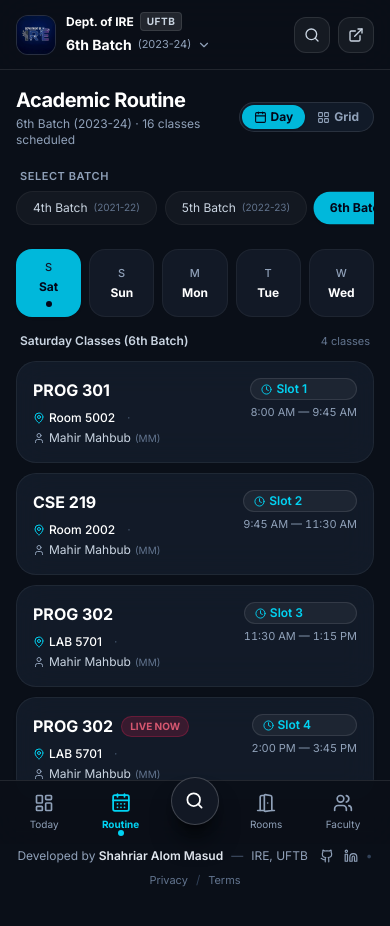
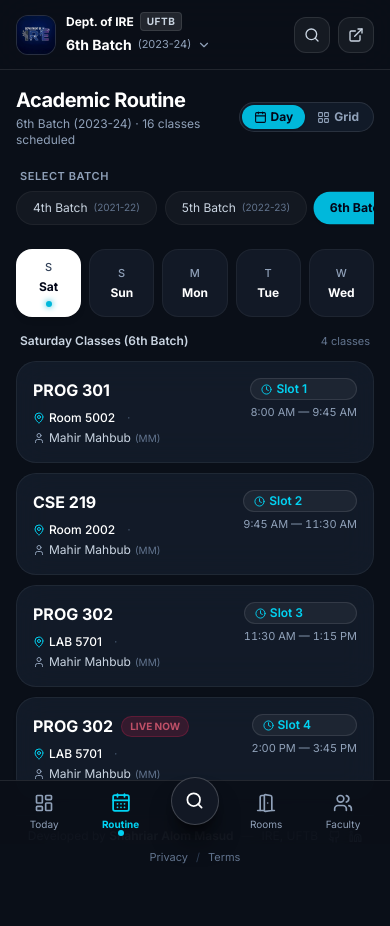
Before and after one commit to Masud744/department-routine, a React (Vite) app: page /routines in a window 390 px wide. Shown: the top 926 px of the page. Built offline with nearby package versions, Linux system fonts and the light colour scheme.

Commit message:
style(ui): tighten footer spacing, make active day pill white with cyan dot, and set Today text to white

```diff
--- a/src/components/layout/Footer.tsx
+++ b/src/components/layout/Footer.tsx
@@ -43,8 +43,9 @@ export function Footer() {
 
   return (
     <>
-      <footer className="mt-8 pt-4 pb-4 border-t border-white/5 text-center text-xs text-slate-500">
-        <div className="flex items-center justify-center gap-2 flex-wrap text-slate-400">
+      <footer className="mt-4 pt-3 pb-1 border-t border-white/5 text-center text-xs text-slate-500">
+        <div className="flex flex-col sm:flex-row items-center justify-center gap-1.5 sm:gap-2.5 text-slate-400">
+          <div className="flex items-center gap-2 flex-wrap justify-center">
             <span>
               Developed by <strong className="text-slate-200 font-semibold">Shahriar Alom Masud</strong>
             </span>
@@ -52,7 +53,7 @@ export function Footer() {
             <span className="text-slate-400">IRE, UFTB</span>
 
             {/* Social Profiles */}
-          <div className="inline-flex items-center gap-2.5 ml-1 text-slate-400">
+            <div className="inline-flex items-center gap-2 ml-0.5 text-slate-400">
               <a
                 href="https://github.com/Masud744"
                 target="_blank"
@@ -60,7 +61,7 @@ export function Footer() {
                 className="hover:text-white transition-colors"
                 title="GitHub Profile"
               >
-              <GithubIcon size={14} />
+                <GithubIcon size={13} />
               </a>
               <a
                 href="https://www.linkedin.com/in/shahriar-alom-masud"
@@ -69,26 +70,28 @@ export function Footer() {
                 className="hover:text-[#0077B5] transition-colors"
                 title="LinkedIn Profile"
               >
-              <LinkedinIcon size={14} />
+                <LinkedinIcon size={13} />
               </a>
             </div>
+          </div>
 
-          <span className="text-slate-700">•</span>
-
+          <div className="flex items-center gap-2 text-slate-500 text-[11px]">
+            <span className="hidden sm:inline text-slate-700">•</span>
             {/* Minimalist Legal Triggers */}
             <button
               onClick={() => setLegalModalTab('privacy')}
-            className="text-[11px] text-slate-500 hover:text-slate-300 transition-colors"
+              className="text-slate-500 hover:text-slate-300 transition-colors"
             >
               Privacy
             </button>
             <span className="text-slate-700">/</span>
             <button
               onClick={() => setLegalModalTab('terms')}
-            className="text-[11px] text-slate-500 hover:text-slate-300 transition-colors"
+              className="text-slate-500 hover:text-slate-300 transition-colors"
             >
               Terms
             </button>
+          </div>
         </div>
       </footer>
 
--- a/src/components/layout/Layout.tsx
+++ b/src/components/layout/Layout.tsx
@@ -16,7 +16,7 @@ export function Layout() {
         <Header onOpenSearch={() => setIsSearchOpen(true)} />
 
         {/* Main Content Area with Bottom Nav padding */}
-        <main className="flex-1 px-4 py-4 pb-28 overflow-y-auto">
+        <main className="flex-1 px-4 py-4 pb-16 sm:pb-20 overflow-y-auto">
           <Outlet />
           <Footer />
         </main>
--- a/src/pages/Dashboard.tsx
+++ b/src/pages/Dashboard.tsx
@@ -255,7 +255,7 @@ export function Dashboard() {
         <div className="flex items-center justify-between text-xs px-1">
           <span className="font-bold text-sm text-white">Weekly Schedule</span>
           {currentDay && (
-            <span className="text-xs text-slate-400 font-medium">
+            <span className="text-xs text-white font-medium">
               Today is {currentDay}
             </span>
           )}
@@ -271,13 +271,13 @@ export function Dashboard() {
                 onClick={() => setActiveDay(day)}
                 className={`flex flex-col items-center justify-center py-3 px-1 rounded-2xl transition-all relative ${
                   isSelected
-                    ? 'bg-cyan-500 text-slate-950 shadow-sm scale-[1.02]'
+                    ? 'bg-white text-slate-950 shadow-md scale-[1.02]'
                     : 'bg-[#0c1420]/80 border border-white/5 text-slate-400 hover:text-white hover:bg-white/5'
                 }`}
                 aria-pressed={isSelected}
               >
                 {/* Day of Week Initial */}
-                <span className={`text-xs font-bold ${isSelected ? 'text-slate-900' : 'text-slate-400'}`}>
+                <span className={`text-xs font-bold ${isSelected ? 'text-slate-700' : 'text-slate-400'}`}>
                   {dayAbbr[day].short}
                 </span>
 
@@ -286,10 +286,10 @@ export function Dashboard() {
                   {dayAbbr[day].label}
                 </span>
 
-                {/* Subtle dark dot indicator when selected */}
+                {/* Cyan glowing dot indicator when selected */}
                 {isSelected && (
                   <span
-                    className="w-1.5 h-1.5 rounded-full mt-1.5 bg-slate-950"
+                    className="w-1.5 h-1.5 rounded-full mt-1.5 bg-cyan-500 shadow-[0_0_8px_#06b6d4]"
                     title="Active Selection"
                   />
                 )}
--- a/src/pages/Routines.tsx
+++ b/src/pages/Routines.tsx
@@ -121,12 +121,12 @@ export function Routines() {
                   onClick={() => setSelectedDay(day)}
                   className={`flex flex-col items-center justify-center py-2.5 px-1 rounded-2xl transition-all relative ${
                     isSelected
-                      ? 'bg-cyan-500 text-slate-950 font-bold shadow-sm'
+                      ? 'bg-white text-slate-950 font-bold shadow-md'
                       : 'bg-[#121926] text-slate-400 hover:text-white border border-white/5'
                   }`}
                   aria-pressed={isSelected}
                 >
-                  <span className={`text-[11px] font-medium tracking-wide ${isSelected ? 'text-slate-900' : 'text-slate-400'}`}>
+                  <span className={`text-[11px] font-medium tracking-wide ${isSelected ? 'text-slate-700' : 'text-slate-400'}`}>
                     {dayAbbr[day].short}
                   </span>
                   <span className={`text-xs font-black mt-1 ${isSelected ? 'text-slate-950' : 'text-white'}`}>
@@ -135,7 +135,7 @@ export function Routines() {
                   {isToday && (
                     <span
                       className={`w-1.5 h-1.5 rounded-full mt-1.5 ${
-                        isSelected ? 'bg-slate-950' : 'bg-cyan-400'
+                        isSelected ? 'bg-cyan-500 shadow-[0_0_6px_#06b6d4]' : 'bg-cyan-400'
                       }`}
                       title="Today"
                     />
```
Lines whose indentation alone changed are shown as unchanged.
